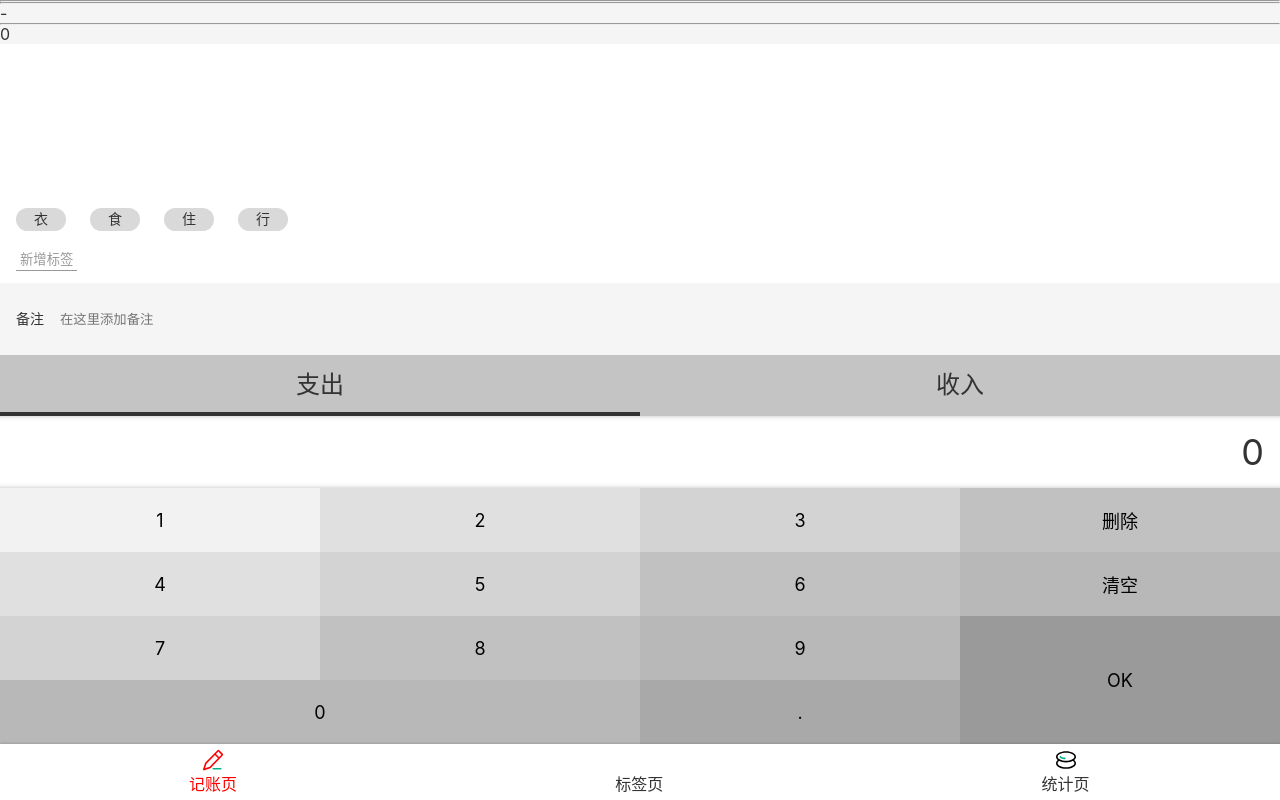
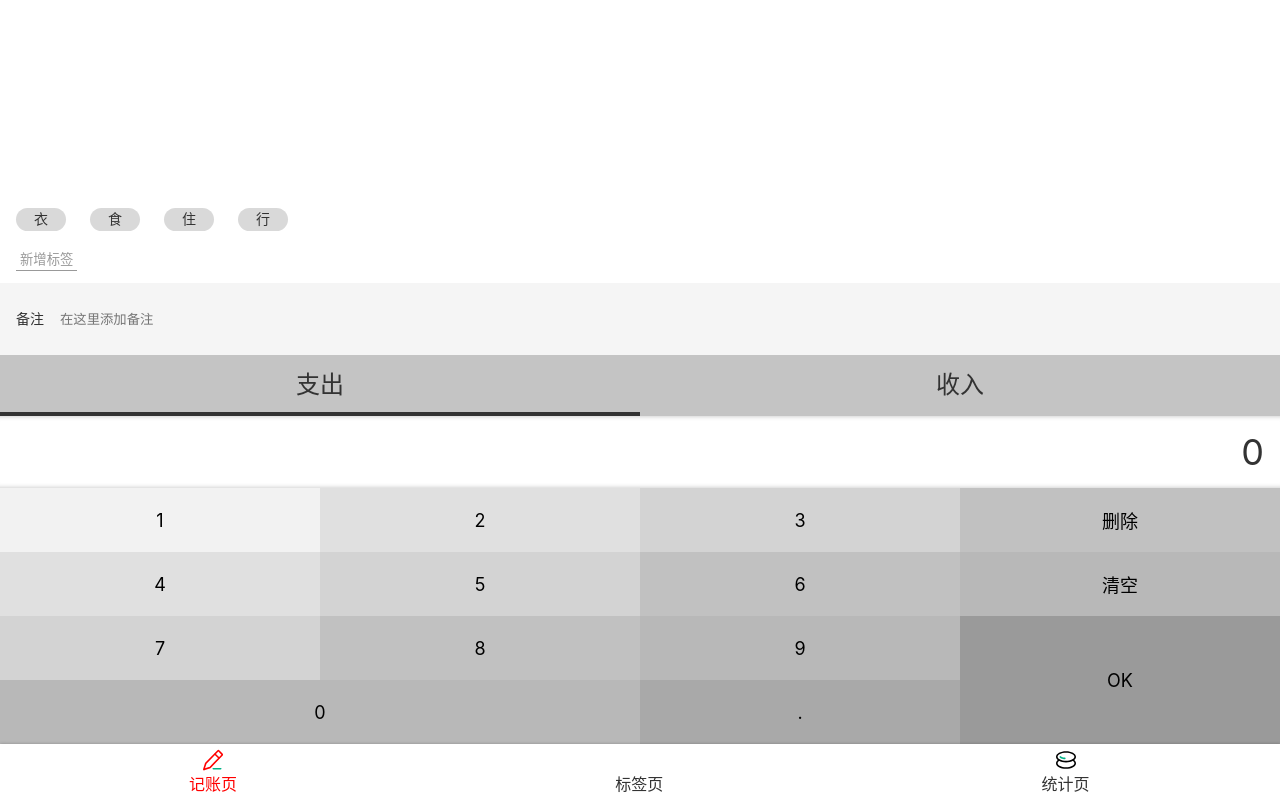
Before and after one commit to adekang/react-morney, a React app: page /money#/money in a window 1280 px wide. Built offline with nearby package versions, Linux system fonts and the light colour scheme.

Commit message:
收集表单数据

```diff
--- a/src/views/Money.tsx
+++ b/src/views/Money.tsx
@@ -20,41 +20,19 @@
     category: '-' as Category,
     amount: 0
   });
+  const onChange = (obj: Partial<typeof selected>) => {
+    setSelected({...selected, ...obj});
+  };
   return (
     <MyLayout>
-      {selected.tags.join(',')}
-      <hr/>
-      {selected.note}
-      <hr/>
-      {selected.category}
-      <hr/>
-      {selected.amount}
       <TagsSection value={selected.tags}
-                   onChange={(tags) => setSelected({
-                     ...selected,
-                     tags: tags
-                   })}/>
+                   onChange={tags => onChange({tags})}/>
       <NoteSection value={selected.note}
-                   onChange={(note) => {
-                     setSelected({
-                       ...selected,
-                       note: note
-                     });
-                   }}/>
+                   onChange={note => onChange({note})}/>
       <CategorySection value={selected.category}
-                       onChange={(category) => {
-                         setSelected({
-                           ...selected,
-                           category: category
-                         });
-                       }}/>
+                       onChange={category => onChange({category})}/>
       <NumberPadSection value={selected.amount}
-                        onChange={(amount) => {
-                          setSelected({
-                            ...selected,
-                            amount: amount
-                          });
-                        }}
+                        onChange={amount => onChange({amount})}
                         onOk={() => {}}/>
     </MyLayout>
   );
```
